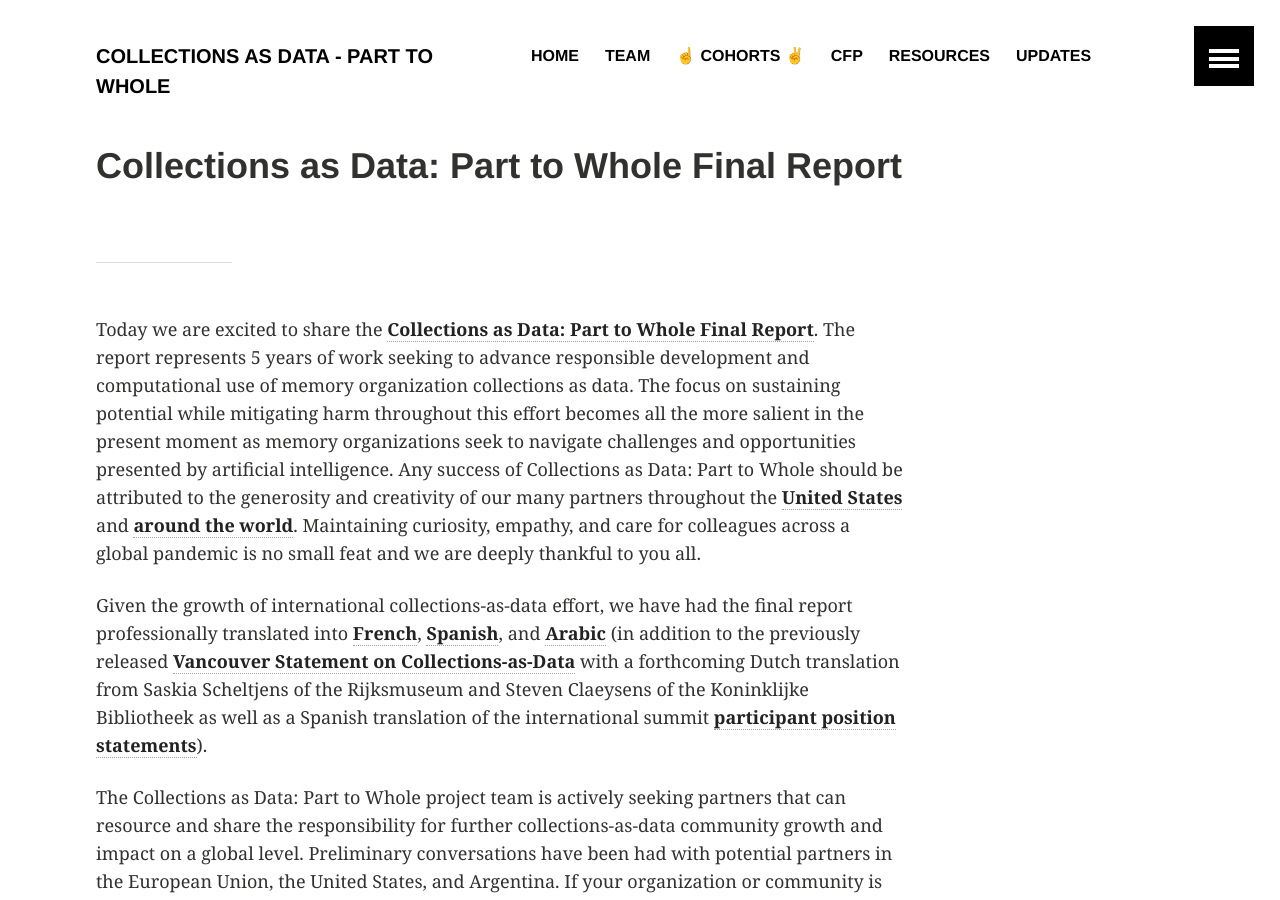
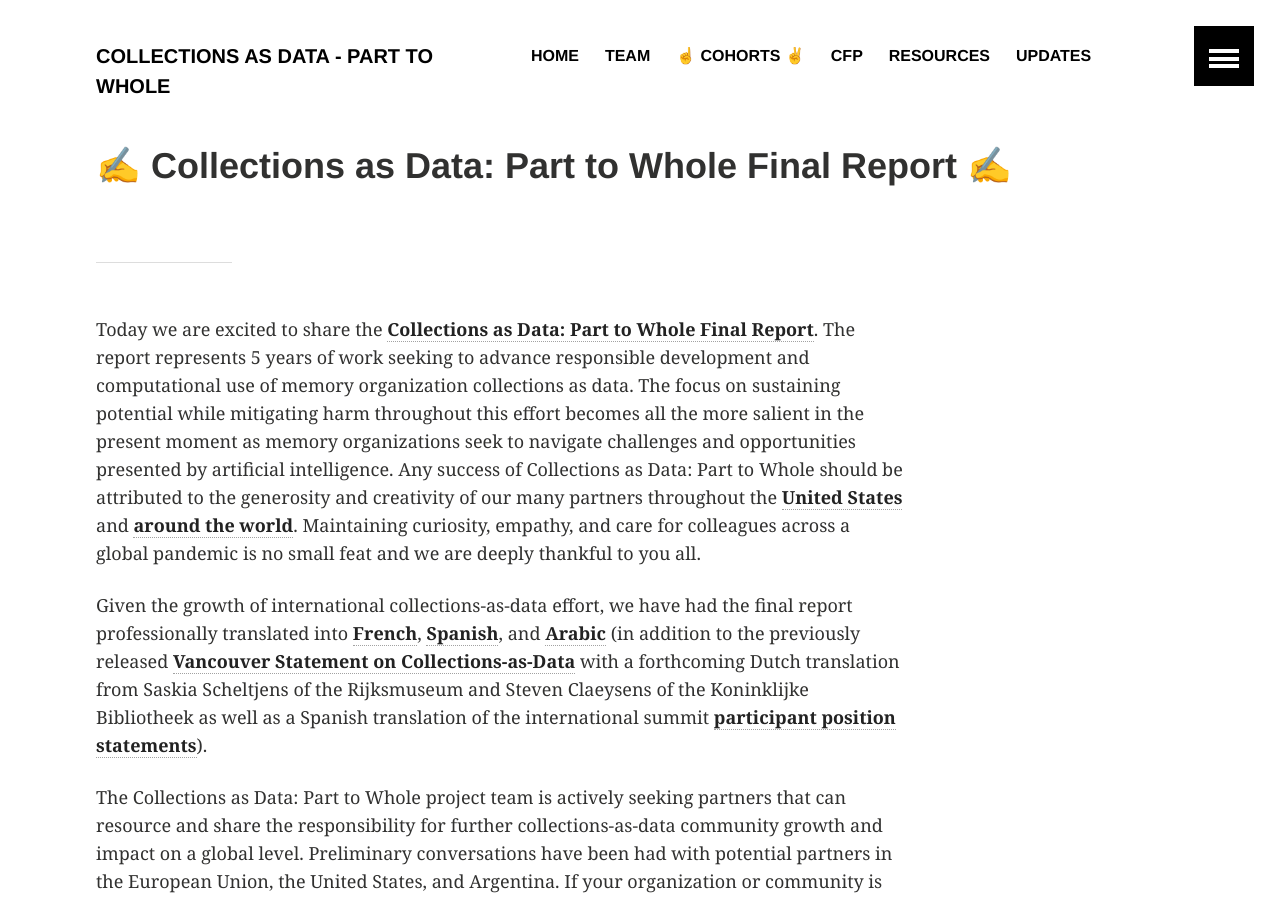
Before and after one commit to collectionsasdata/part2whole, a Jekyll site: the page built from _posts/2023-11-28-finalreport.markdown, in a window 1280 px wide and 900 px high. Built offline with Jekyll 4.4.1, drawn with Linux system fonts in a browser that asks for light colours.

```diff
--- a/_posts/2023-11-28-finalreport.markdown
+++ b/_posts/2023-11-28-finalreport.markdown
@@ -1,6 +1,6 @@
 ---
 layout: article
-title:  "Collections as Data: Part to Whole Final Report"
+title:  "✍️ Collections as Data: Part to Whole Final Report ✍️"
 date:   2023-11-28
 teaser: "Collections as Data: Part to Whole Final Report"
 ---
```
